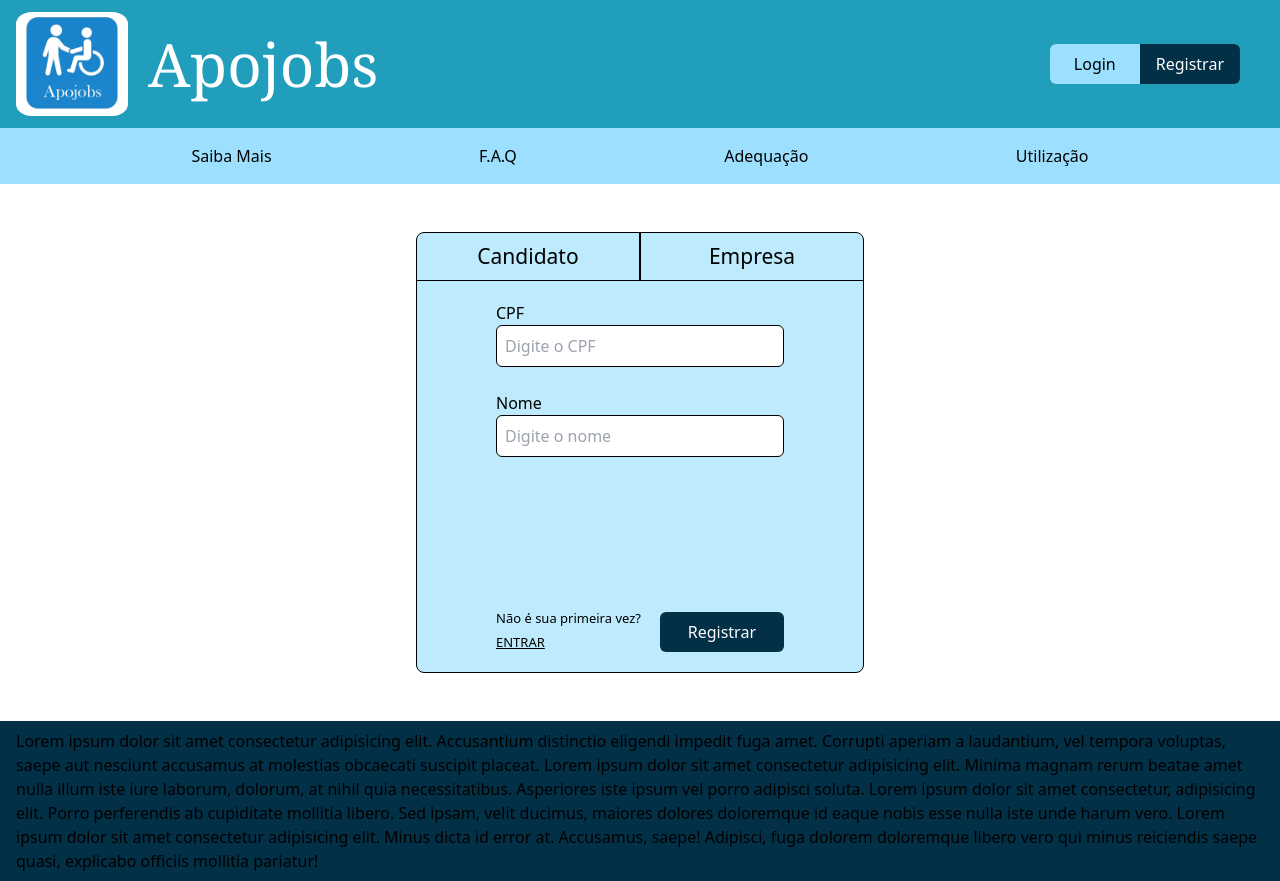
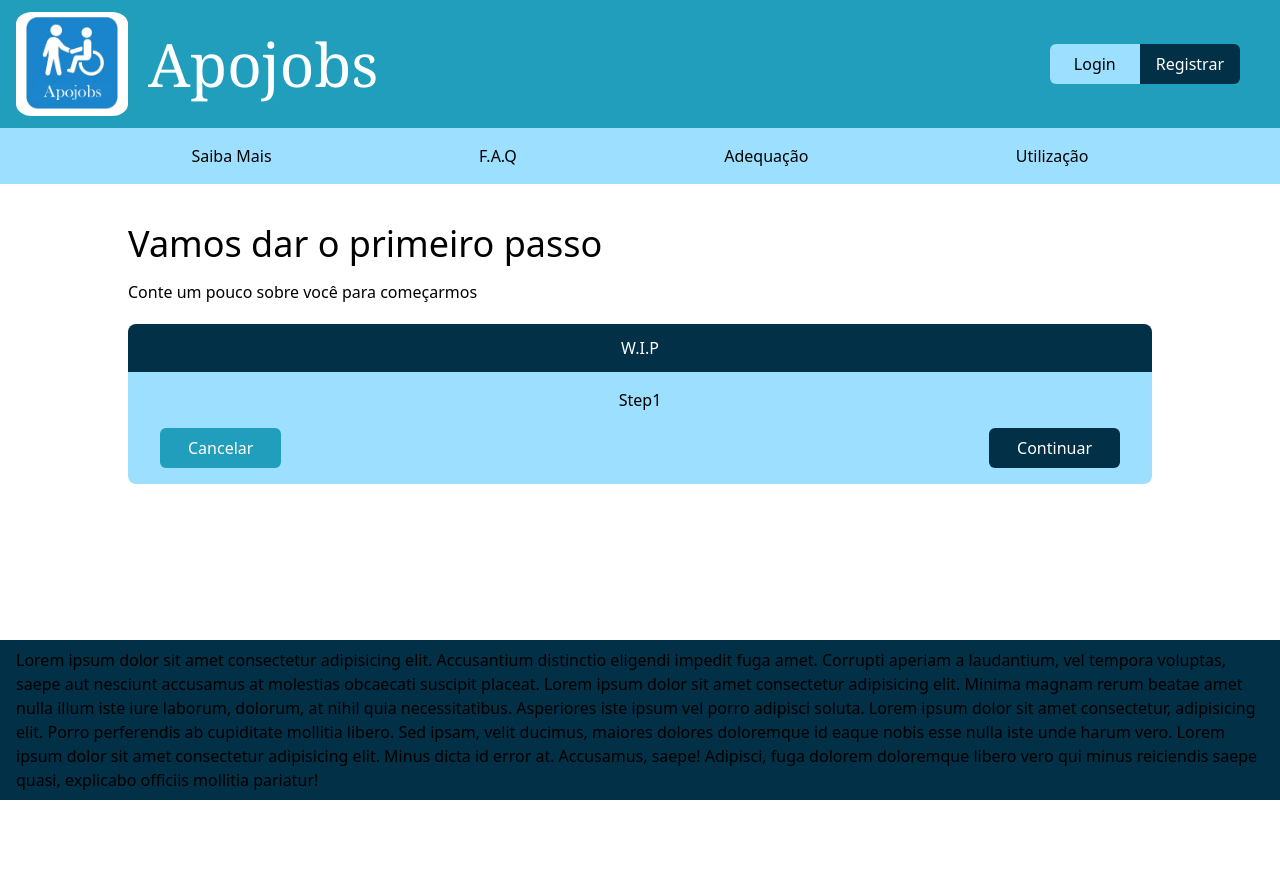
Before and after one commit to t4Facef/tic-2025-front, a React (Vite) app: page /auth/register in a window 1280 px wide. After the commit the page ends 800 px from the top, so only its background shows below. Built offline with nearby package versions, Linux system fonts and the light colour scheme.

Commit message:
Inicio da implementação da pagina de cadastro

```diff
--- a/src/components/buttons/generic_link_blue_button.tsx
+++ b/src/components/buttons/generic_blue_button.tsx
@@ -1,36 +1,34 @@
-// [TODO] - Ajeitar o hover do color map
-
 import { ReactNode } from "react";
 import { useNavigate } from "react-router-dom";
 
 interface GenericBlueButtonProps {
     color: number;
-    link: string;
+    link?: string;              // Para navegação
+    onClick?: () => void;       // Para funções
     children: ReactNode;
-    size?: 'sm' | 'md' | 'mdy' | 'lg' ;
+    size?: 'sm' | 'md' | 'mdy' | 'lg';
 }
 
 // Mapeamento de cores - cada número corresponde a uma cor da paleta dentre os tons de azul
 const colorMap: {[key:number]: string} = {
-  1: "bg-blue1",
-  2: "bg-blue2 text-white",
-  3: "bg-blue3 text-white",
-  4: "bg-blue4",
+  1: "bg-blue1 hover:bg-blue2",
+  2: "bg-blue2 text-white hover:bg-blue3",
+  3: "bg-blue3 text-white hover:bg-blue2",
+  4: "bg-blue4 hover:bg-blue1",
 };
 
-// Tamanhos disponíveis - controla padding e tamanho do texto, caso precise de um botão diferente e queira usar esse componente pode adicionar mais algum, só não pode esquecer de adicionar no prop tbm
+// Tamanhos disponíveis - controla padding e tamanho do texto
 const sizeMap = {
-  sm: "px-3 py-1 text-sm",  // Pequeno: menos padding, texto menor
-  md: "px-7 py-2",          // Médio: padrão
-  mdy: "px-7 py-3", // Médio um pouco maior no eixo y
-  lg: "px-24 py-3 text-[1.5rem]"   // Grande: mais padding, texto maior
+  sm: "px-3 py-1 text-sm",     // Pequeno: menos padding, texto menor
+  md: "px-7 py-2",             // Médio: padrão
+  mdy: "px-7 py-3",            // Médio um pouco maior no eixo y
+  lg: "px-24 py-3 text-[1.5rem]"  // Grande: mais padding, texto maior
 };
-
-
 
 export default function GenericBlueButton({
   color,
   link,
+  onClick,
   children,
   size = 'md'        // Valor padrão: médio
 }: GenericBlueButtonProps){
@@ -40,8 +38,13 @@ export default function GenericBlueButton({
 
     // Hook para navegação entre páginas
     const navigate = useNavigate();
+
     function handleClick() {
-        navigate(link); // Vai para a rota especificada na prop 'link', em formato de texto mesmo
+        if (link) {
+            navigate(link);      // Se tem link, navega
+        } else if (onClick) {
+            onClick();           // Se tem função, executa
+        }
     }
 
     return (
--- a/src/components/content/perfil_content_section.tsx
+++ b/src/components/content/perfil_content_section.tsx
@@ -3,7 +3,7 @@
 // [TODO] - Adicionar um componente proprio para alteração na própria pagina, ao invés de usar um botão genérico de link
 // [TODO] - Procurar um icone de setinha e implementar abrir e fechar
 
-import GenericBlueButton from "../buttons/generic_link_blue_button"
+import GenericBlueButton from "../buttons/generic_blue_button"
 
 interface PerfilContentSectionProps {
     title: string;
--- a/src/pages/adaptation.tsx
+++ b/src/pages/adaptation.tsx
@@ -1,4 +1,4 @@
-import GenericBlueButton  from "../components/buttons/generic_link_blue_button";
+import GenericBlueButton  from "../components/buttons/generic_blue_button";
 
 export default function Adaptation() {
   return (
--- a/src/pages/auth_entry.tsx
+++ b/src/pages/auth_entry.tsx
@@ -1,7 +1,7 @@
 // [TODO] - Terminar de implementar as apis
 
 import { Link } from "react-router-dom";
-import GenericBlueButton from "../components/buttons/generic_link_blue_button";
+import GenericBlueButton from "../components/buttons/generic_blue_button";
 
 export default function AuthEntry(){
     return (
--- a/src/pages/candidate_dashboard.tsx
+++ b/src/pages/candidate_dashboard.tsx
@@ -1,7 +1,7 @@
 // [TODO] - Fazer com que quando direicionar pelo botão para a listagem de vagas colocar os filtros apropriados (descobrir como fazer algo assim)
 // [TODO] - Ajeitar tamanho das vagas + caixa de estatistica
 
-import GenericBlueButton from "../components/buttons/generic_link_blue_button";
+import GenericBlueButton from "../components/buttons/generic_blue_button";
 import JobPosition from "../components/content/job_position";
 import StatisticBox from "../components/content/statistic_box";
 
--- a/src/pages/company_dashboard.tsx
+++ b/src/pages/company_dashboard.tsx
@@ -1,6 +1,6 @@
 // Fazer com que as caixas de estatisticas não ultrapassem o limite da pagina
 
-import GenericBlueButton from "../components/buttons/generic_link_blue_button";
+import GenericBlueButton from "../components/buttons/generic_blue_button";
 import JobPosition from "../components/content/job_position";
 import StatisticBox from "../components/content/statistic_box";
 
--- a/src/pages/home.tsx
+++ b/src/pages/home.tsx
@@ -1,5 +1,5 @@
 import JobPosition from "../components/content/job_position"
-import GenericBlueButton from "../components/buttons/generic_link_blue_button"
+import GenericBlueButton from "../components/buttons/generic_blue_button"
 import CompaniesRow from "../components/content/companies_row"
 
 const teste = ["./img/logosTeste/teste1.jpeg", "./img/logosTeste/teste2.jpeg", "./img/logosTeste/teste3.jpeg", "./img/logosTeste/teste4.png", "./img/logosTeste/teste5.jpeg"] //Depende de como é armazenado as imagens no banco
--- a/src/pages/login.tsx
+++ b/src/pages/login.tsx
@@ -1,5 +1,5 @@
 import { Link } from "react-router-dom";
-import GenericBlueButton from "../components/buttons/generic_link_blue_button";
+import GenericBlueButton from "../components/buttons/generic_blue_button";
 
 export default function Login(){
     return (
--- a/src/pages/register.tsx
+++ b/src/pages/register.tsx
@@ -1,28 +1,65 @@
-import { Link } from "react-router-dom";
-import GenericBlueButton from "../components/buttons/generic_link_blue_button";
+// [TODO] - Verificar se os dados obrigatorios foram preenchidos
+
+import { useState } from 'react'
+import GenericBlueButton from '../components/buttons/generic_blue_button'
 
 export default function Register(){
+    const [step, setStep] = useState(1)
+
+    // Mapeamento dos textos dos botões baseado no step
+    const buttonTexts = {
+        back: {
+            1: "Cancelar",
+            2: "Voltar",
+            3: "Voltar",
+            4: "Voltar"
+        },
+        next: {
+            1: "Continuar",
+            2: "Próximo",
+            3: "Quase lá",
+            4: "Finalizar"
+        }
+    }
+
     return (
-        <div className="flex justify-center">
-            <div className="bg-blue1 border border-black w-[28rem] my-12 rounded-lg">
-                <div className="flex border-b border-black">
-                    <button className="border-r border-black w-[14rem] rounded-tl-md text-[21px] p-2">Candidato</button>
-                    <button className="border-l border-black w-[14rem] rounded-tr-md text-[21px] p-2">Empresa</button>
+        <div className="px-32 py-10 space-y-5">
+            <div className="space-y-4">
+                <h1 className="font-medium text-4xl">Vamos dar o primeiro passo</h1>
+                <p>Conte um pouco sobre você para começarmos</p>
+            </div>
+            <div>
+                <div className="bg-blue3 rounded-t-lg text-white p-3 text-center">
+                    W.I.P
                 </div>
-                <div className="flex flex-col items-center">
-                    <form className="flex flex-col w-[18rem] justify-center py-5">
-                        <label htmlFor="cpfRegister">CPF</label>
-                        <input type="text" id="cpfRegister" name="cpfRegister" placeholder="Digite o CPF" className="border border-black rounded-md p-2 pl-2"/>
-                        <label htmlFor="nomeRegister" className="pt-6">Nome</label>
-                        <input type="text" id="nomeRegister" name="nomeRegister" placeholder="Digite o nome" className="border border-black rounded-md p-2 pl-2"/>
-                        <div className="flex justify-between items-end pt-[9.5rem]">
-                            <div className="flex flex-col text-[13px]">
-                                <span>Não é sua primeira vez?</span>
-                                <Link to="/auth/login" className="underline pt-1">ENTRAR</Link>
-                            </div>
-                            <GenericBlueButton color={3} link="/ai">Registrar</GenericBlueButton> {/* A implementar */}
-                        </div>
-                    </form>
+                <div className="bg-blue4 rounded-b-lg border-black text-center px-8 py-4 space-y-4 ">
+                    {step == 1 && <span>Step1</span>}
+                    {step == 2 && <span>Step2</span>}
+                    {step == 3 && <span>Step3</span>}
+                    {step == 4 && <span>Step4</span>}
+                    <div className='flex justify-between'>
+                        <GenericBlueButton
+                            color={2}
+                            size='md'
+                            {...(step === 1
+                                ? { link: "/" }  // Step 1: vai pra home
+                                : { onClick: () => setStep(step - 1) }  // Outros: volta step
+                            )}
+                        >
+                            {buttonTexts.back[step as keyof typeof buttonTexts.back]}
+                        </GenericBlueButton>
+
+                        <GenericBlueButton
+                            color={3}
+                            size='md'
+                            {...(step === 4
+                                ? { link: "/candidates/1/dashboard" }  // Step 4: vai pro dashboard
+                                : { onClick: () => setStep(step + 1) }  // Outros: avança step
+                            )}
+                        >
+                            {buttonTexts.next[step as keyof typeof buttonTexts.next]}
+                        </GenericBlueButton>
+                    </div>
                 </div>
             </div>
         </div>
```
